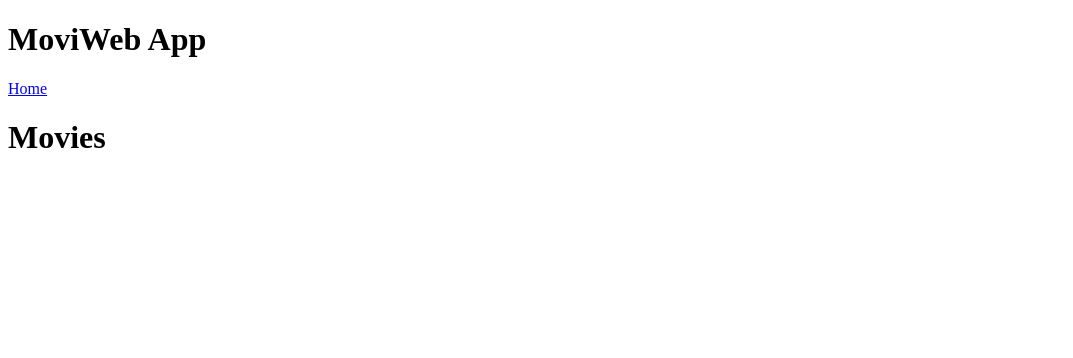
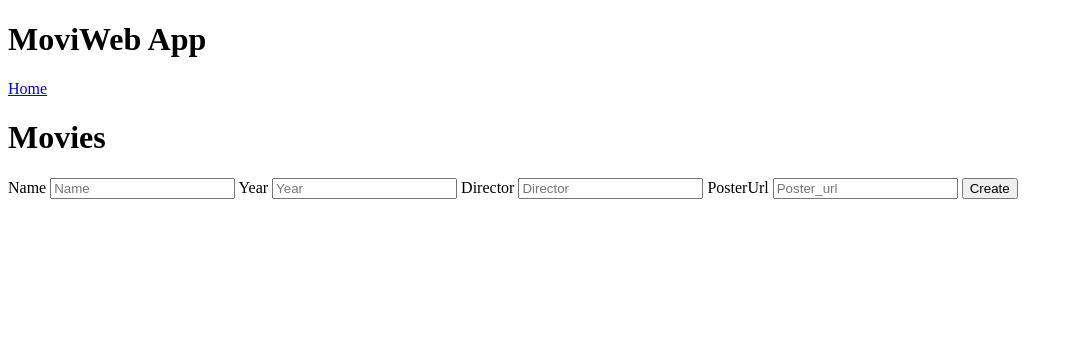
Before and after one commit to HGKlemp/MovieWebApp, a Flask app: page /users/1/movies in a window 1280 px wide. Shown: the top 358 px of the page, without its empty margins (0-1073 px from the left). Run offline with Flask 3, Linux system fonts and the light colour scheme.

Commit message:
Add movie form and route

```diff
--- a/app.py
+++ b/app.py
@@ -1,6 +1,6 @@
 import os
 
-from flask import Flask, render_template, request, redirect
+from flask import Flask, render_template, request, redirect, url_for
 
 from data_manager import DataManager
 from models import db, Movie
@@ -38,7 +38,21 @@ def create_user():
 @app.route('/users/<int:user_id>/movies')
 def get_movies(user_id):
     movies = data_manager.get_movies(user_id)
-    return render_template('movies.html', movies=movies)
+    return render_template('movies.html', movies=movies, user_id=user_id)
+
+@app.route('/users/<int:user_id>/movies', methods=['POST'])
+def add_movie(user_id):
+    movie = Movie(
+        name=request.form.get('name'),
+        director=request.form.get('director'),
+        year=request.form.get('year'),
+        poster_url=request.form.get('poster_url'),
+        user_id=user_id
+    )
+    data_manager.add_movie(movie)
+    return redirect(url_for('get_movies', user_id=user_id))
+
+
 
 
 if __name__ == '__main__':
--- a/templates/movies.html
+++ b/templates/movies.html
@@ -3,4 +3,29 @@
 
 <h1>Movies</h1>
 
+<ul class="movie-list">
+    {% for movie in movies %}
+        <li class="movie-entry">
+            <h2>{{ movie.name }}</h2>
+            <p>Director: {{ movie.director }}</p>
+            <p>Year: {{ movie.year }}</p>
+            <img src="{{ movie.poster_url }}" alt="{{ movie.name }}">
+        </li>
+        {% endfor %}
+</ul>
+
+<form action="{{ url_for('add_movie', user_id=user_id) }}" method="post">
+    <label for="name">Name</label>
+    <input id="name" type="text" name="name" placeholder="Name">
+    <label for="year">Year</label>
+    <input id="year" type="text" name="year" placeholder="Year">
+    <label for="director">Director</label>
+    <input id="director" type="text" name="director" placeholder="Director">
+    <label for="poster_url">PosterUrl</label>
+    <input id="poster_url" type="text" name="poster_url" placeholder="Poster_url">
+    <button type="submit">Create</button>
+</form>
+
+
+
 {% endblock %}
```
